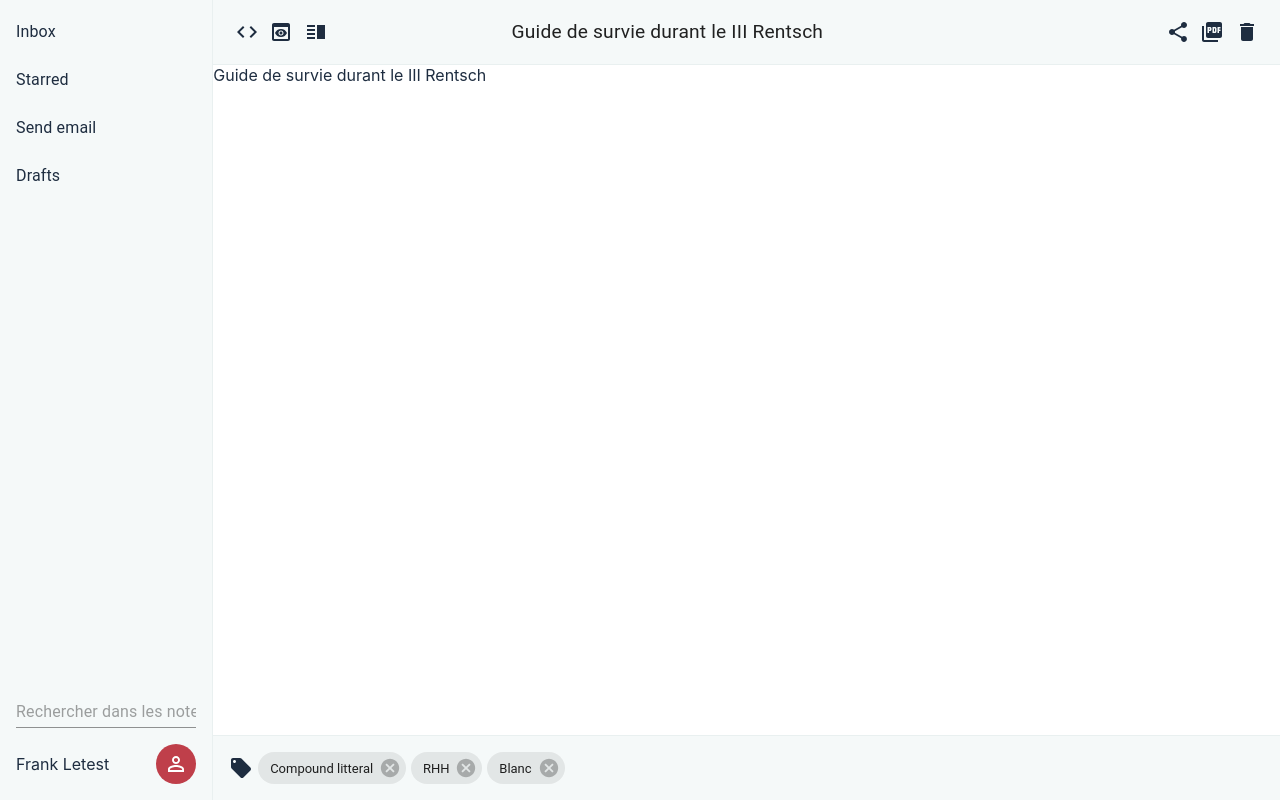
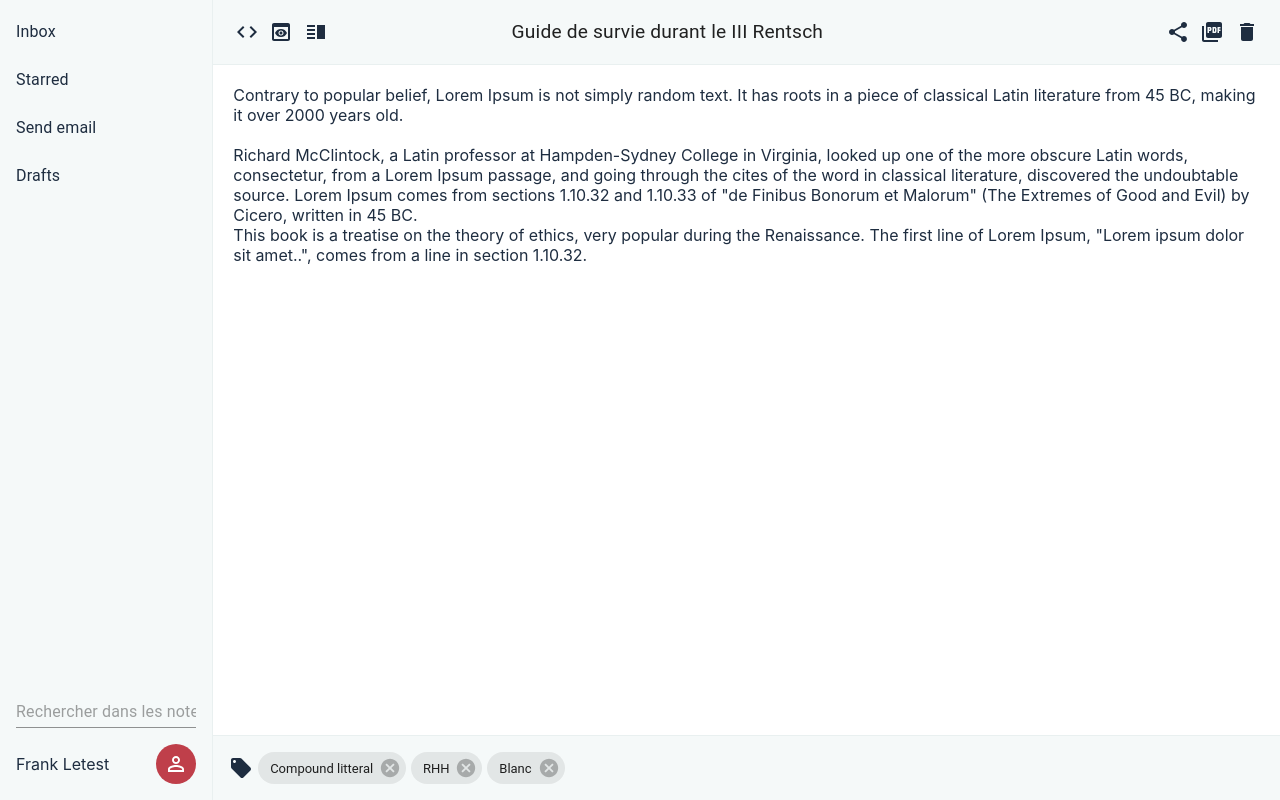
Before and after one commit to Note-thing/frontend, a React (Create React App) app: page / in a window 1280 px wide. Built offline with nearby package versions, Linux system fonts and the light colour scheme.

Commit message:
Ajout de faux contenu

```diff
--- a/src/layout/AppLayout.css
+++ b/src/layout/AppLayout.css
@@ -75,3 +75,6 @@
 .tag-chip{
     margin-left: 0.3rem !important;
 }
+.editor{
+    padding:20px;
+}
--- a/src/layout/AppLayout.js
+++ b/src/layout/AppLayout.js
@@ -1,4 +1,12 @@
-import { List, ListItem, ListItemText, Grid, Avatar,Input, Chip } from "@mui/material";
+import {
+    List,
+    ListItem,
+    ListItemText,
+    Grid,
+    Avatar,
+    Input,
+    Chip,
+} from "@mui/material";
 import "./AppLayout.css";
 import {
     Code,
@@ -9,7 +17,6 @@ import {
     Delete,
     PersonOutline,
     LocalOffer,
-
 } from "@mui/icons-material";
 /**
  * Layout of the application
@@ -18,7 +25,7 @@ import {
  */
 export default function AppLayout(props) {
     const user = {};
-    const tags = ["Compound litteral", "RHH", "Blanc"]
+    const tags = ["Compound litteral", "RHH", "Blanc"];
     user.name = "Frank Letest";
     return (
         <Grid container>
@@ -71,15 +78,39 @@ export default function AppLayout(props) {
                             <Delete className="menu-icon-item" />
                         </div>
                     </div>
-                    <div className="h-100">
-                        Guide de survie durant le III Rentsch
+                    <div className="h-100 editor">
+
+                        Contrary to popular belief, Lorem Ipsum is not simply
+                        random text. It has roots in a piece of classical Latin
+                        literature from 45 BC, making it over 2000 years old.
+
+                        <br/>
+                        <br/>
+                        Richard McClintock, a Latin professor at Hampden-Sydney
+                        College in Virginia, looked up one of the more obscure
+                        Latin words, consectetur, from a Lorem Ipsum passage,
+                        and going through the cites of the word in classical
+                        literature, discovered the undoubtable source. Lorem
+                        Ipsum comes from sections 1.10.32 and 1.10.33 of "de
+                        Finibus Bonorum et Malorum" (The Extremes of Good and
+                        Evil) by Cicero, written in 45 BC.
+
+                        <br/>
+                         This book is a
+                        treatise on the theory of ethics, very popular during
+                        the Renaissance. The first line of Lorem Ipsum, "Lorem
+                        ipsum dolor sit amet..", comes from a line in section
+                        1.10.32.
                     </div>
                     <div className="editor-tag-footer">
                         <LocalOffer />{" "}
-                        {tags.map((tag) => <Chip className="tag-chip"
-                            label={tag}
-                            onDelete={() => console.log("delete" + {tag})}
-                        />)}
+                        {tags.map((tag) => (
+                            <Chip
+                                className="tag-chip"
+                                label={tag}
+                                onDelete={() => console.log("delete" + { tag })}
+                            />
+                        ))}
                     </div>
                 </main>
             </Grid>
```
